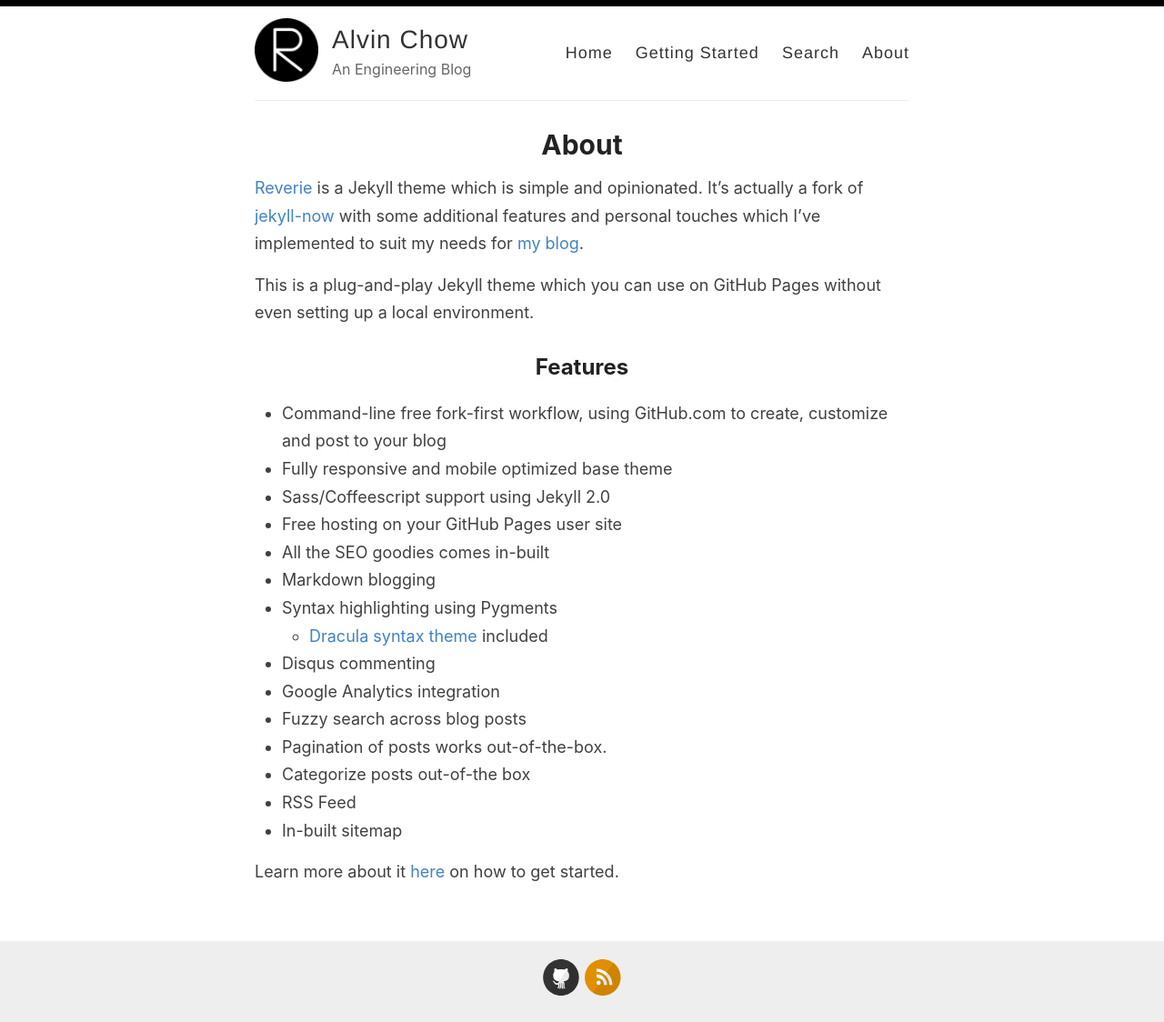
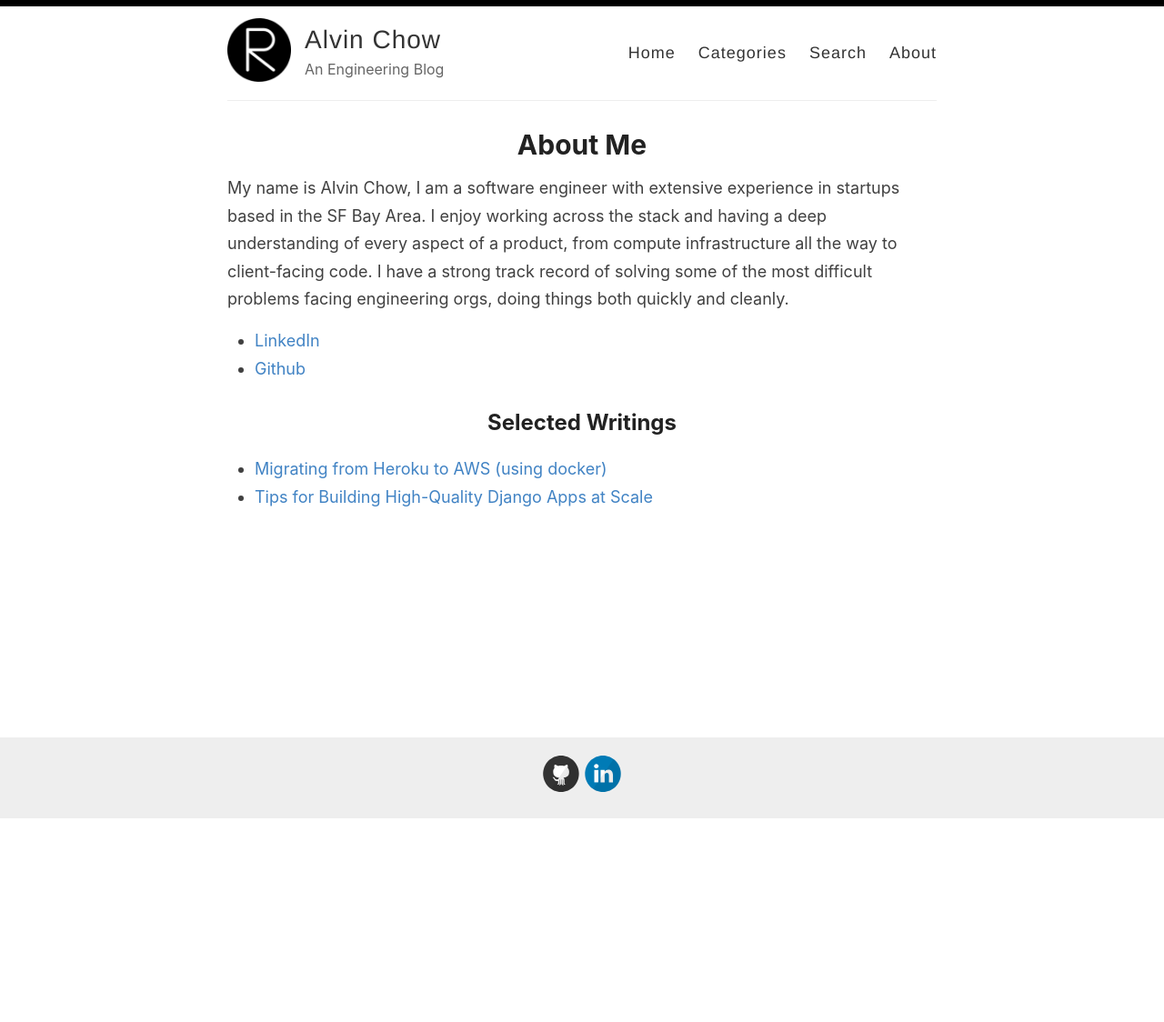
Before and after one commit to alvinchow86/alvinchow86.github.io, a Jekyll site: the page built from _pages/about.md, in a window 1280 px wide. Shown: the whole page at 91% size. Built offline with Jekyll 4.4.1, drawn with Linux system fonts in a browser that asks for light colours; after the commit the page ends 901 px from its top, so only the background shows below that.

Commit message:
About page, other tweaks

```diff
--- a/_config.yml
+++ b/_config.yml
@@ -26,9 +26,9 @@ footer-links:
   flickr:
   github: alvinchow86
   instagram:
-  linkedin:
+  linkedin: alvinchow86
   pinterest:
-  rss: rss
+  rss:
   twitter:
   stackoverflow:
   youtube: # channel/<your_long_string> or user/<user-name>
@@ -86,7 +86,7 @@ plugins:
 
 include: ['_pages']
 
-paginate: 6
+paginate: 10
 paginate_path: /page:num/
 
 # Exclude these files from your production _site
--- a/_layouts/default.html
+++ b/_layouts/default.html
@@ -28,7 +28,7 @@
 
             <nav>
               <a href="{{ site.baseurl }}/">Home</a>
-              <a href="{{ site.baseurl }}/getting-started">Getting Started</a>
+              <a href="{{ site.baseurl }}/categories">Categories</a>
               <a href="{{ site.baseurl }}/search">Search</a>
               <a href="{{ site.baseurl }}/about">About</a>
             </nav>
--- a/_pages/about.md
+++ b/_pages/about.md
@@ -1,29 +1,14 @@
 ---
 layout: page
-title: About
+title: About Me
 permalink: /about/
 ---
 
-[Reverie](https://github.com/amitmerchant1990/reverie) is a Jekyll theme which is simple and opinionated. It's actually a fork of [jekyll-now](https://github.com/barryclark/jekyll-now) with some additional features and personal touches which I've implemented to suit my needs for [my blog](https://www.amitmerchant.com).
+My name is Alvin Chow, I am a software engineer with extensive experience in startups based in the SF Bay Area. I enjoy working across the stack and having a deep understanding of every aspect of a product, from compute infrastructure all the way to client-facing code. I have a strong track record of solving some of the most difficult problems facing engineering orgs, doing things both quickly and cleanly.
 
-This is a plug-and-play Jekyll theme which you can use on GitHub Pages without even setting up a local environment.
+- [LinkedIn](https://www.linkedin.com/in/alvinchow86/)
+- [Github](https://github.com/alvinchow86)
 
-## Features
-
-- Command-line free fork-first workflow, using GitHub.com to create, customize and post to your blog
-- Fully responsive and mobile optimized base theme
-- Sass/Coffeescript support using Jekyll 2.0
-- Free hosting on your GitHub Pages user site
-- All the SEO goodies comes in-built
-- Markdown blogging
-- Syntax highlighting using Pygments
-    - [Dracula syntax theme](https://draculatheme.com/) included
-- Disqus commenting
-- Google Analytics integration
-- Fuzzy search across blog posts
-- Pagination of posts works out-of-the-box.
-- Categorize posts out-of-the box
-- RSS Feed
-- In-built sitemap
-
-Learn more about it [here](https://github.com/amitmerchant1990/reverie) on how to get started.
+## Selected Writings
+- [Migrating from Heroku to AWS (using docker)](https://medium.com/@DoorDash/migrating-from-heroku-to-aws-using-docker-9dd0829c3fe0)
+- [Tips for Building High-Quality Django Apps at Scale](https://medium.com/@DoorDash/tips-for-building-high-quality-django-apps-at-scale-a5a25917b2b5)
--- a/assets/style.scss
+++ b/assets/style.scss
@@ -32,7 +32,7 @@ body {
 
 .container {
   margin: 0 auto;
-  max-width: 740px;
+  max-width: 800px;
   padding: 0 10px;
   width: 100%;
 }
```
Also changed, not shown: _posts/2020-12-21-microservices-migration-case-study.md (added, +12 -0 lines).
